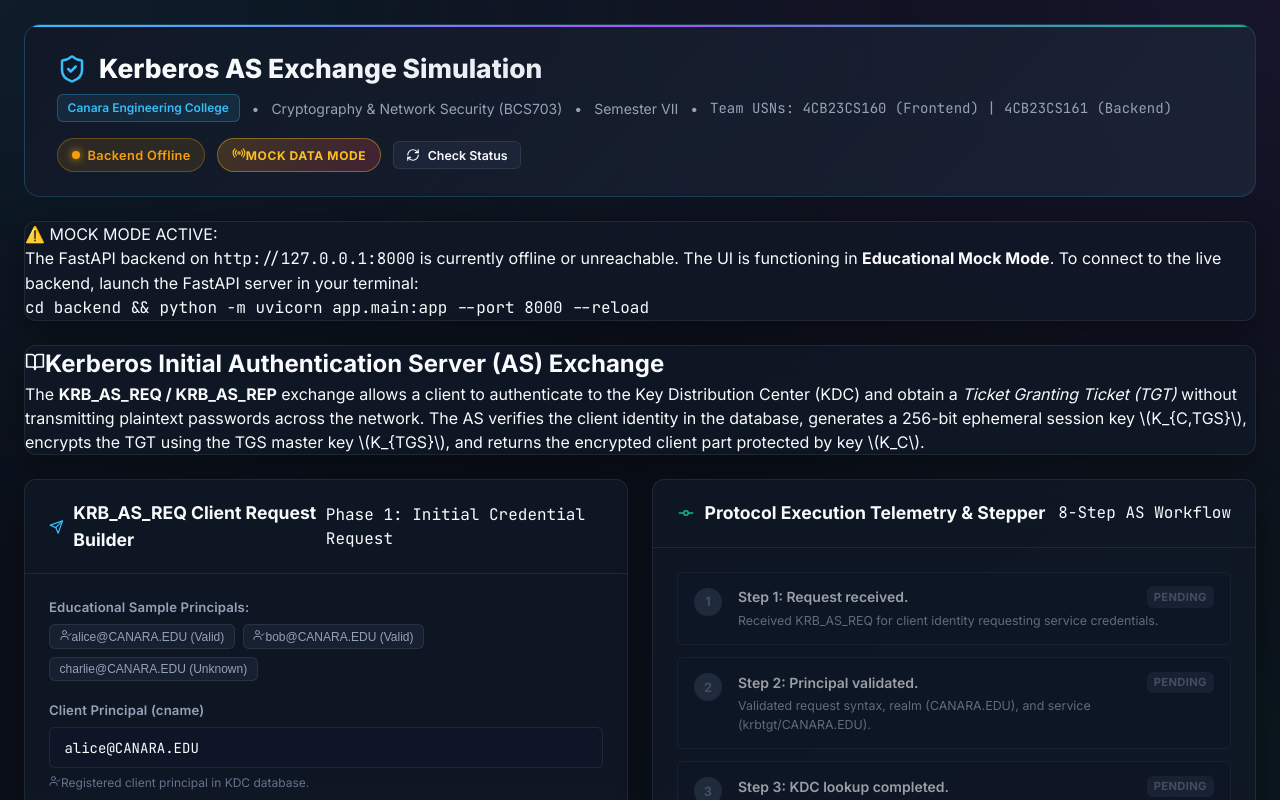
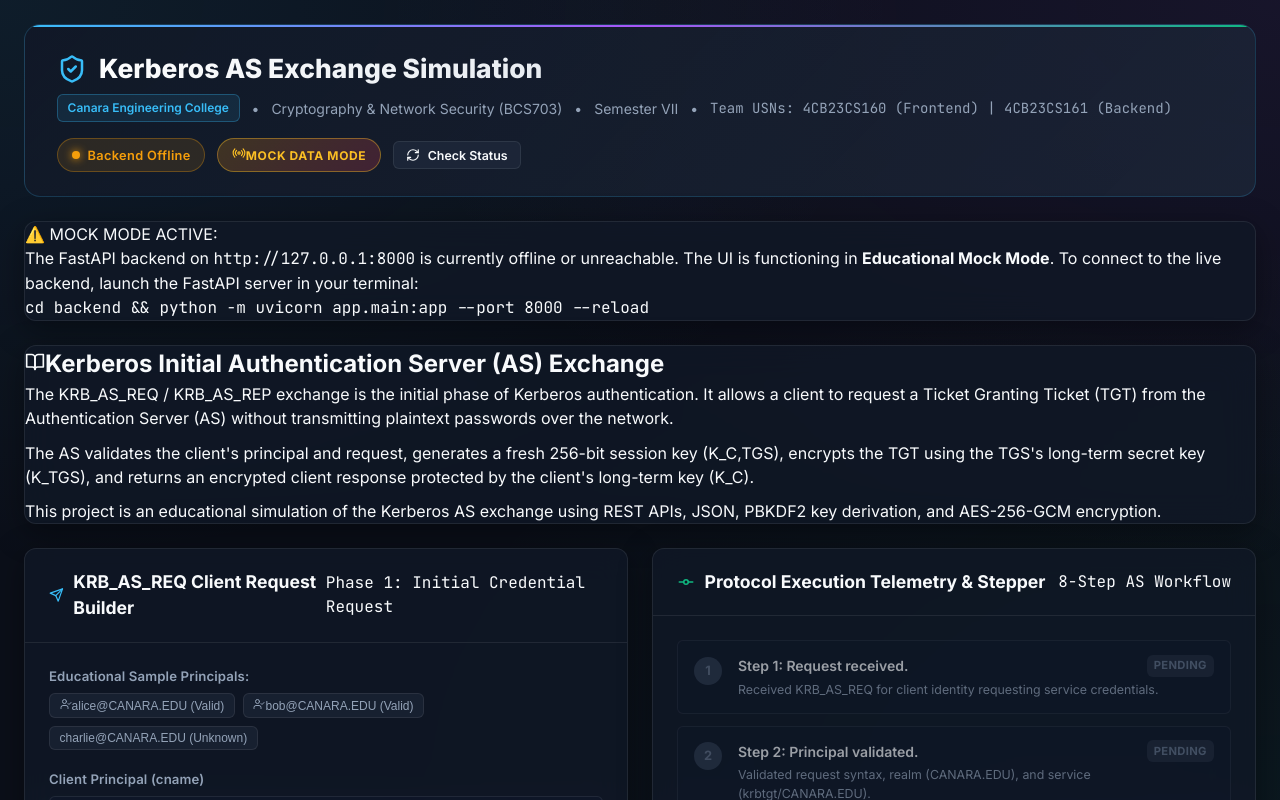
Before and after one commit to suhasnr733-design/kerberos-as-simulation, a React (Vite) app in the folder frontend/: page / in a window 1280 px wide. Shown: the top 800 px of the page. Built offline with nearby package versions, Linux system fonts and the light colour scheme; no server answers.

Commit message:
Update Kerberos homepage description to accurate academic explanation

```diff
--- a/frontend/src/pages/Dashboard.jsx
+++ b/frontend/src/pages/Dashboard.jsx
@@ -153,11 +153,17 @@ export default function Dashboard() {
           <BookOpen size={20} className="text-cyan-400" />
           Kerberos Initial Authentication Server (AS) Exchange
         </h2>
-        <p className="text-sm text-slate-300 leading-relaxed">
-          The <strong>KRB_AS_REQ / KRB_AS_REP</strong> exchange allows a client to authenticate to the Key Distribution Center (KDC)
-          and obtain a <em>Ticket Granting Ticket (TGT)</em> without transmitting plaintext passwords across the network.
-          The AS verifies the client identity in the database, generates a 256-bit ephemeral session key \(K_{'{C,TGS}'}\), encrypts the TGT using the TGS master key \(K_{'{TGS}'}\), and returns the encrypted client part protected by key \(K_C\).
-        </p>
+        <div className="text-sm text-slate-300 leading-relaxed" style={{ display: 'flex', flexDirection: 'column', gap: '0.65rem' }}>
+          <p>
+            The KRB_AS_REQ / KRB_AS_REP exchange is the initial phase of Kerberos authentication. It allows a client to request a Ticket Granting Ticket (TGT) from the Authentication Server (AS) without transmitting plaintext passwords over the network.
+          </p>
+          <p>
+            The AS validates the client's principal and request, generates a fresh 256-bit session key (K_C,TGS), encrypts the TGT using the TGS's long-term secret key (K_TGS), and returns an encrypted client response protected by the client's long-term key (K_C).
+          </p>
+          <p>
+            This project is an educational simulation of the Kerberos AS exchange using REST APIs, JSON, PBKDF2 key derivation, and AES-256-GCM encryption.
+          </p>
+        </div>
       </div>
 
       {/* Main Grid: Form (Left) & Stepper (Right) */}
```
